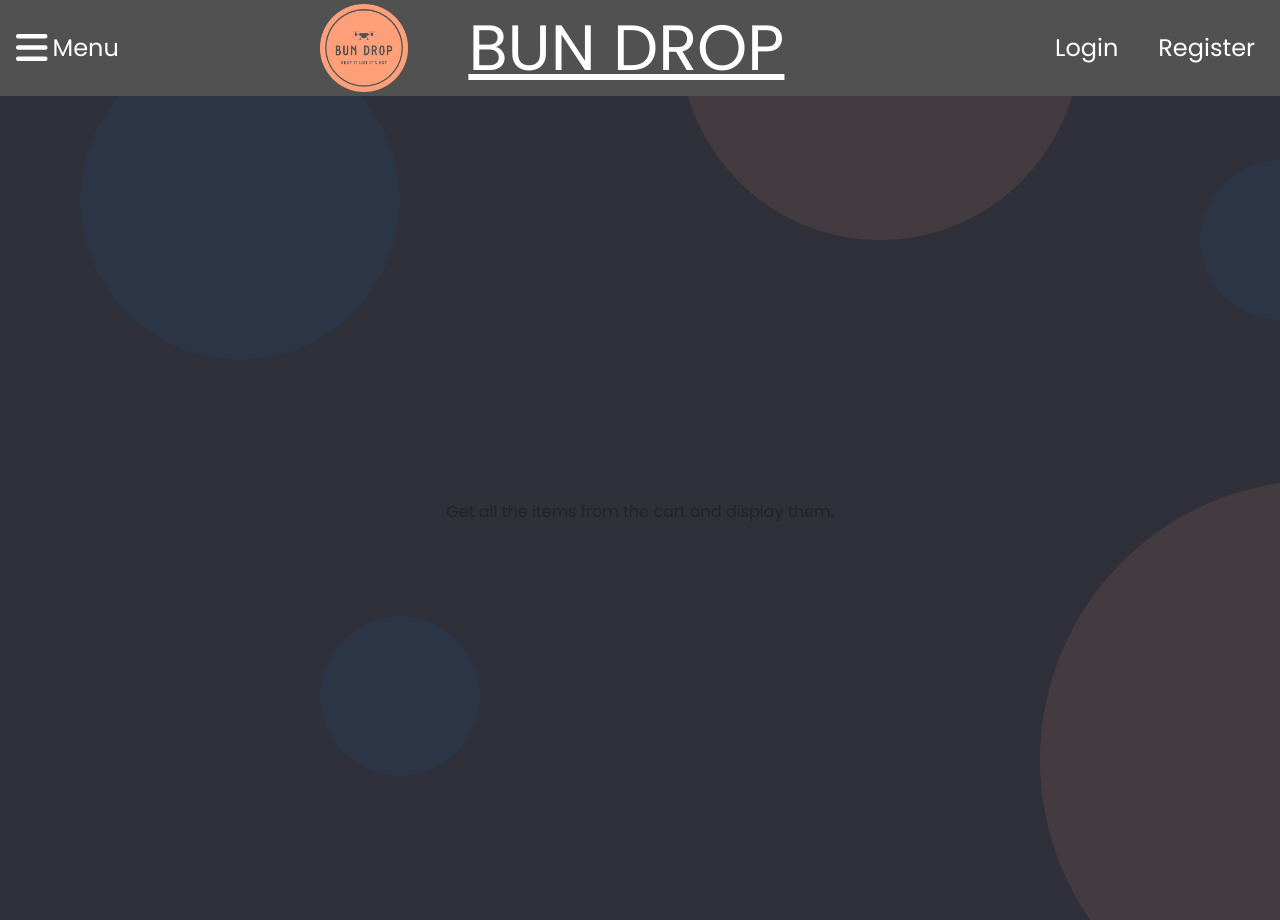
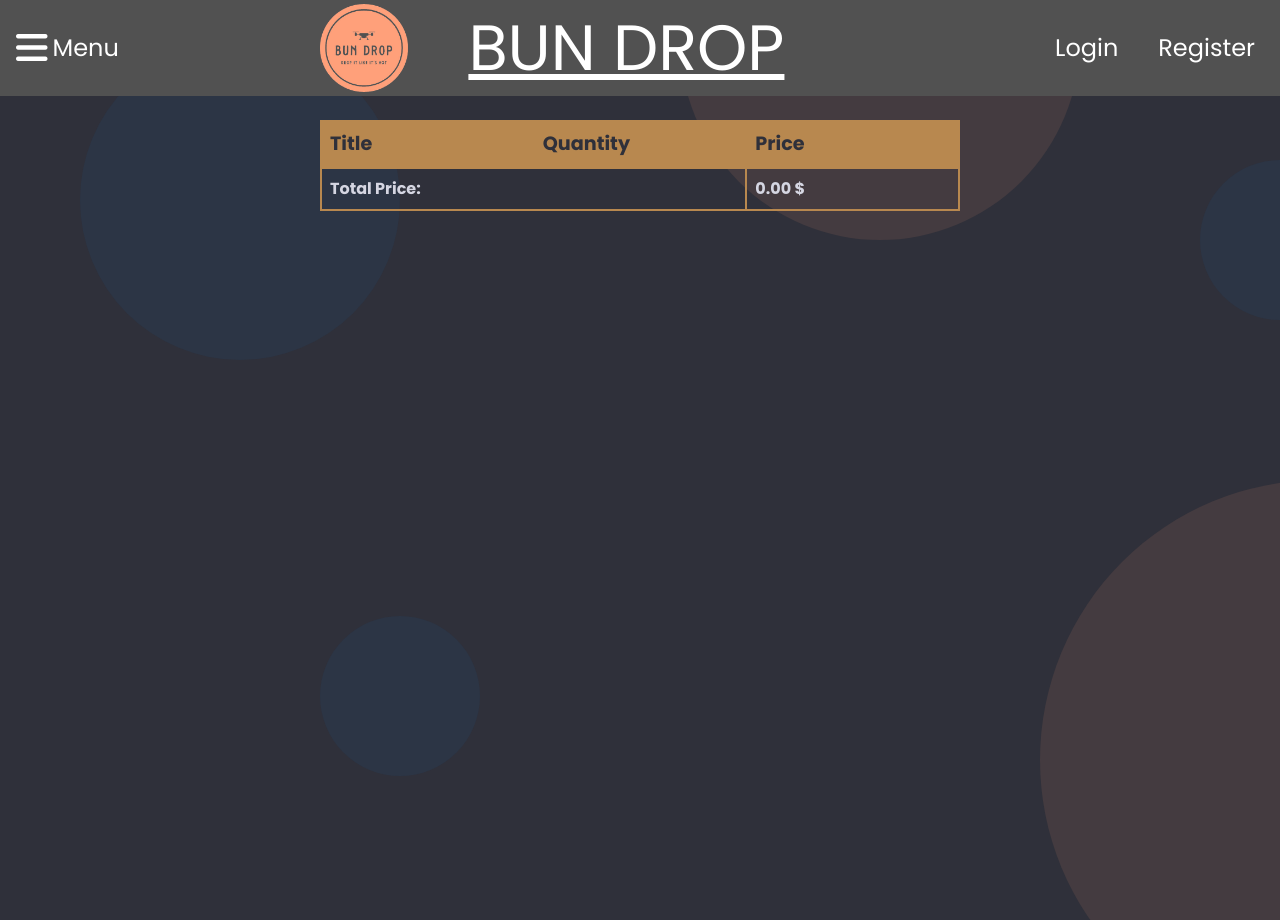
Before and after one commit to Tobias-soderberg/BunDrop-Project, a React (Vite) app in the folder bun-drop/: page /cart in a window 1280 px wide. After the commit the page ends 800 px from the top, so only its background shows below. Built offline with nearby package versions, Linux system fonts and the light colour scheme.

Commit message:
Add cartmanager + cart page done

```diff
--- /dev/null
+++ b/bun-drop/src/components/CartManager.jsx
@@ -0,0 +1,71 @@
+export function removeItemFromCart(item, user) {
+  if (user) {
+    fetch(`http://localhost:3001/users/${user.id}`)
+      .then((response) => response.json())
+      .then((userData) => {
+        const userCart = userData.cart || {};
+        if (userCart[item.id]) {
+          if (userCart[item.id].quantity > 1) {
+            userCart[item.id].quantity -= 1;
+          } else {
+            delete userCart[item.id];
+          }
+
+          fetch(`http://localhost:3001/users/${user.id}`, {
+            method: "PUT",
+            headers: { "Content-Type": "application/json" },
+            body: JSON.stringify({ ...userData, cart: userCart }),
+          }).catch((error) =>
+            console.error("Error updating user cart: ", error)
+          );
+          return userCart;
+        }
+      })
+      .catch((error) => {
+        console.error("Error fetching user: ", error);
+      });
+  } else {
+    const storedCart = JSON.parse(localStorage.getItem("cart")) || {};
+    if (storedCart[item.category + item.id]) {
+      if (storedCart[item.category + item.id].quantity > 1) {
+        storedCart[item.category + item.id].quantity -= 1;
+      } else {
+        delete storedCart[item.category + item.id];
+      }
+      localStorage.setItem("cart", JSON.stringify(storedCart));
+    }
+    return storedCart;
+  }
+}
+
+export function addItemToCart(item, user) {
+  if (user) {
+    fetch(`http://localhost:3001/users/${user.id}`)
+      .then((response) => response.json())
+      .then((userData) => {
+        const userCart = userData.cart || {};
+        if (userCart[item.id]) {
+          userCart[item.id].quantity += 1;
+        } else {
+          userCart[item.id] = { ...item, quantity: 1 };
+        }
+        fetch(`http://localhost:3001/users/${user.id}`, {
+          method: "PUT",
+          headers: { "Content-Type": "application/json" },
+          body: JSON.stringify({ ...userData, cart: userCart }),
+        }).catch((error) => console.error("Error updating user cart: ", error));
+      })
+      .catch((error) => {
+        console.error("Error fetching user: ", error);
+      });
+  } else {
+    const storedCart = JSON.parse(localStorage.getItem("cart"));
+    console.log(storedCart[item.category + item.id]);
+    if (storedCart[item.category + item.id]) {
+      storedCart[item.category + item.id].quantity += 1;
+    } else {
+      storedCart[item.category + item.id] = { ...item, quantity: 1 };
+    }
+    localStorage.setItem("cart", JSON.stringify(storedCart));
+  }
+}
--- a/bun-drop/src/components/MenuItem.jsx
+++ b/bun-drop/src/components/MenuItem.jsx
@@ -1,4 +1,5 @@
 import React, { useState } from "react";
+import { addItemToCart } from "../components/CartManager";
 
 const MenuItem = ({
   item,
@@ -14,40 +15,9 @@
     (favorite) => favorite.id === item.id && favorite.category === item.category
   );
 
-  function addItemToCart(item) {
-    if (user) {
-      fetch(`http://localhost:3001/users/${user.id}`)
-        .then((response) => response.json())
-        .then((userData) => {
-          const userCart = userData.cart || {};
-          if (userCart[item.id]) {
-            userCart[item.id].quantity += 1;
-          } else {
-            userCart[item.id] = { ...item, quantity: 1 };
-          }
-          // Update the user's cart on the server
-          fetch(`http://localhost:3001/users/${user.id}`, {
-            method: "PUT",
-            headers: { "Content-Type": "application/json" },
-            body: JSON.stringify({ ...userData, cart: userCart }),
-          }).catch((error) =>
-            console.error("Error updating user cart: ", error)
-          );
-        })
-        .catch((error) => {
-          console.error("Error fetching user: ", error);
-        });
-    } else {
-      const storedCart = JSON.parse(localStorage.getItem("cart"));
-      console.log(storedCart[item.category + item.id]);
-      if (storedCart[item.category + item.id]) {
-        storedCart[item.category + item.id].quantity += 1;
-      } else {
-        storedCart[item.category + item.id] = { ...item, quantity: 1 };
-      }
-      localStorage.setItem("cart", JSON.stringify(storedCart));
-    }
-  }
+  const handleAddToCart = (item) => {
+    addItemToCart(item);
+  };
 
   return (
     <div className="menu-item">
@@ -57,7 +27,7 @@
         <p>{item.description}</p>
         <button
           className="btn btn-success btn-add-order"
-          onClick={() => addItemToCart(item)}
+          onClick={() => handleAddToCart(item)}
         >
           Add to order
         </button>
--- a/bun-drop/src/pages/Cart.css
+++ b/bun-drop/src/pages/Cart.css
@@ -3,12 +3,53 @@
   width: 100%;
   display: flex;
   justify-content: center;
-  align-items: center;
-  text-align: center;
-  min-height: 100vh;
+  text-align: start;
+  min-height: 50vh;
+  margin-bottom: 10%;
 }
 .cart-content {
   display: flex;
   flex-direction: column;
-  width: 150vh;
+  width: 50%;
 }
+.cart-items {
+  width: 100%;
+  color: rgb(213, 214, 226);
+  z-index: 2;
+  table-layout: fixed;
+  border-collapse: collapse;
+}
+.cart-items th,
+.cart-items td {
+  padding: 8px;
+  text-align: left;
+  border: 2px solid #b8884f;
+}
+.cart-items th {
+  background-color: #b8884f;
+}
+
+.table-header {
+  font-size: larger;
+  font-weight: bold;
+  color: #2f303a;
+}
+.quantity-box {
+  display: flex;
+  justify-content: space-around;
+  align-items: center;
+  width: 60%;
+}
+.quantity-box button {
+  margin: 0 4px;
+}
+.quantity-box > p {
+  margin: 0;
+}
+.cart-items tfoot td {
+  text-align: right;
+}
+.invisible-box {
+  border: none;
+  background-color: transparent;
+}
--- a/bun-drop/src/pages/Cart.jsx
+++ b/bun-drop/src/pages/Cart.jsx
@@ -1,5 +1,6 @@
 import React, { useEffect, useState } from "react";
 import "./Cart.css";
+import { addItemToCart, removeItemFromCart } from "../components/CartManager";
 
 function Cart() {
   const storedUser = JSON.parse(localStorage.getItem("currentUser"));
@@ -7,6 +8,10 @@
   const [cart, setCart] = useState([]);
 
   useEffect(() => {
+    updateCart();
+  }, [user]);
+
+  function updateCart() {
     if (user) {
       fetch(`http://localhost:3001/users/${user.id}`)
         .then((response) => response.json())
@@ -20,24 +25,85 @@
       const storedCart = JSON.parse(localStorage.getItem("cart"));
       setCart(Object.values(storedCart ? storedCart : {}));
     }
-  }, [user]);
+  }
+
+  function calculateTotalPrice() {
+    if (user) {
+      fetch(`http://localhost:3001/users/${user.id}`)
+        .then((response) => response.json())
+        .then((userData) => {
+          var totalCost = 0;
+          for (var item in Object.values(userData.cart)) {
+            totalCost += item.quantity * item.price;
+          }
+          return totalCost.toFixed(2);
+        })
+        .catch((error) => {
+          console.error("Error fetching user: ", error);
+        });
+    } else {
+      const storedCart = JSON.parse(localStorage.getItem("cart"));
+      var totalCost = 0;
+      for (var item in storedCart) {
+        totalCost += storedCart[item].quantity * storedCart[item].price;
+      }
+      return totalCost.toFixed(2);
+    }
+  }
+  const handleAddToCart = (item) => {
+    addItemToCart(item, user);
+    updateCart();
+  };
+  const handleRemoveFromCart = (item) => {
+    removeItemFromCart(item, user);
+    updateCart();
+  };
 
   return (
     <>
       <div className="under-navbar"></div>
       <div className="cart-page">
         <div className="cart-content">
-          {cart.map(
-            (item, index) =>
-              item && (
-                <div key={index}>
-                  <p>{item.title}</p>
-                  <p>Quantity: {item.quantity}</p>
-                  <p>Price: {item.price}</p>
-                </div>
-              )
-          )}
-          <p>Get all the items from the cart and display them.</p>
+          <table className="cart-items">
+            <thead>
+              <tr className="table-header">
+                <th>Title</th>
+                <th>Quantity</th>
+                <th>Price</th>
+              </tr>
+            </thead>
+            <tbody>
+              {cart.map((item, index) => (
+                <tr key={index}>
+                  <td>
+                    <p>{item.title}</p>
+                  </td>
+                  <td>
+                    <div className="quantity-box">
+                      <p>Quantity: {item.quantity}</p>
+                      <button onClick={() => handleRemoveFromCart(item)}>
+                        -
+                      </button>{" "}
+                      <button onClick={() => handleAddToCart(item)}>+</button>
+                    </div>
+                  </td>
+                  <td>
+                    <div>
+                      <p>Price: {(item.price * item.quantity).toFixed(2)} $</p>
+                    </div>
+                  </td>
+                </tr>
+              ))}
+              <tr>
+                <td colSpan="2">
+                  <strong>Total Price:</strong>
+                </td>
+                <td>
+                  <strong>{calculateTotalPrice()} $</strong>
+                </td>
+              </tr>
+            </tbody>
+          </table>
         </div>
       </div>
     </>
--- a/bun-drop/src/pages/Register.jsx
+++ b/bun-drop/src/pages/Register.jsx
@@ -30,7 +30,7 @@
         alert("Passwords do not match!");
         return;
       }
-      const user = { username, password, favoriteItems: [], cart: [] };
+      const user = { username, password, favoriteItems: [], cart: {} };
 
       try {
         const response = await fetch("http://localhost:3001/users", {
```
